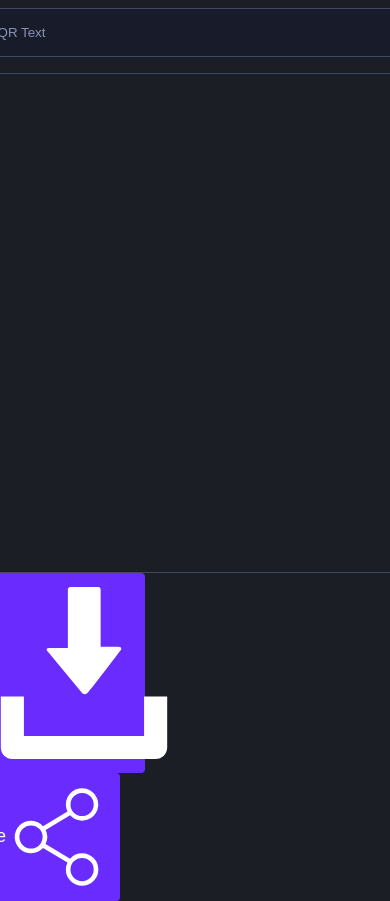
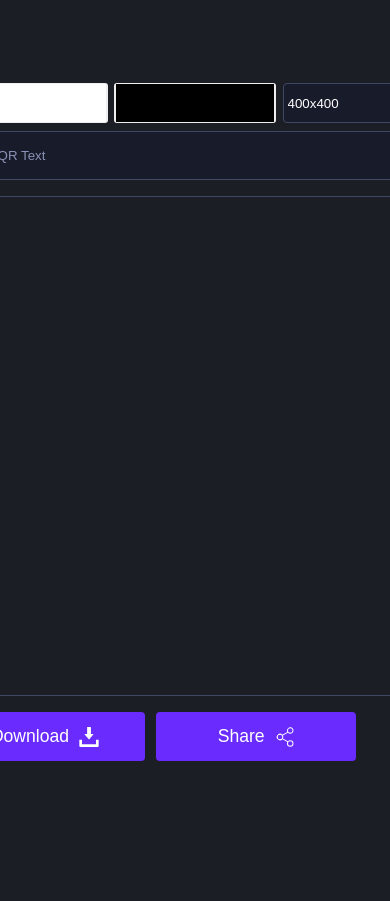
Before and after one commit to leticea/qr-code-generator, a plain HTML site: page index.html in a window 390 px wide. Shown: the top 901 px of the page. After the commit the page ends 860 px from the top, so only its background shows below. Drawn offline with Linux system fonts and the light colour scheme.

Commit message:
editando style.css

```diff
--- a/style.css
+++ b/style.css
@@ -94,3 +94,24 @@ a {
   font-weight: 500;
   flex: 1;
 }
+
+.btn img {
+  width: 20px;
+  margin-left: 10px;
+}
+
+.share-btn {
+  margin-left: 0.7rem;
+}
+
+.action-container {
+  display: flex;
+  margin: 1rem 0;
+}
+
+@media (max-width: 512px) {
+  body {
+    max-width: 100%;
+    padding: 10px;
+  }
+}
```
